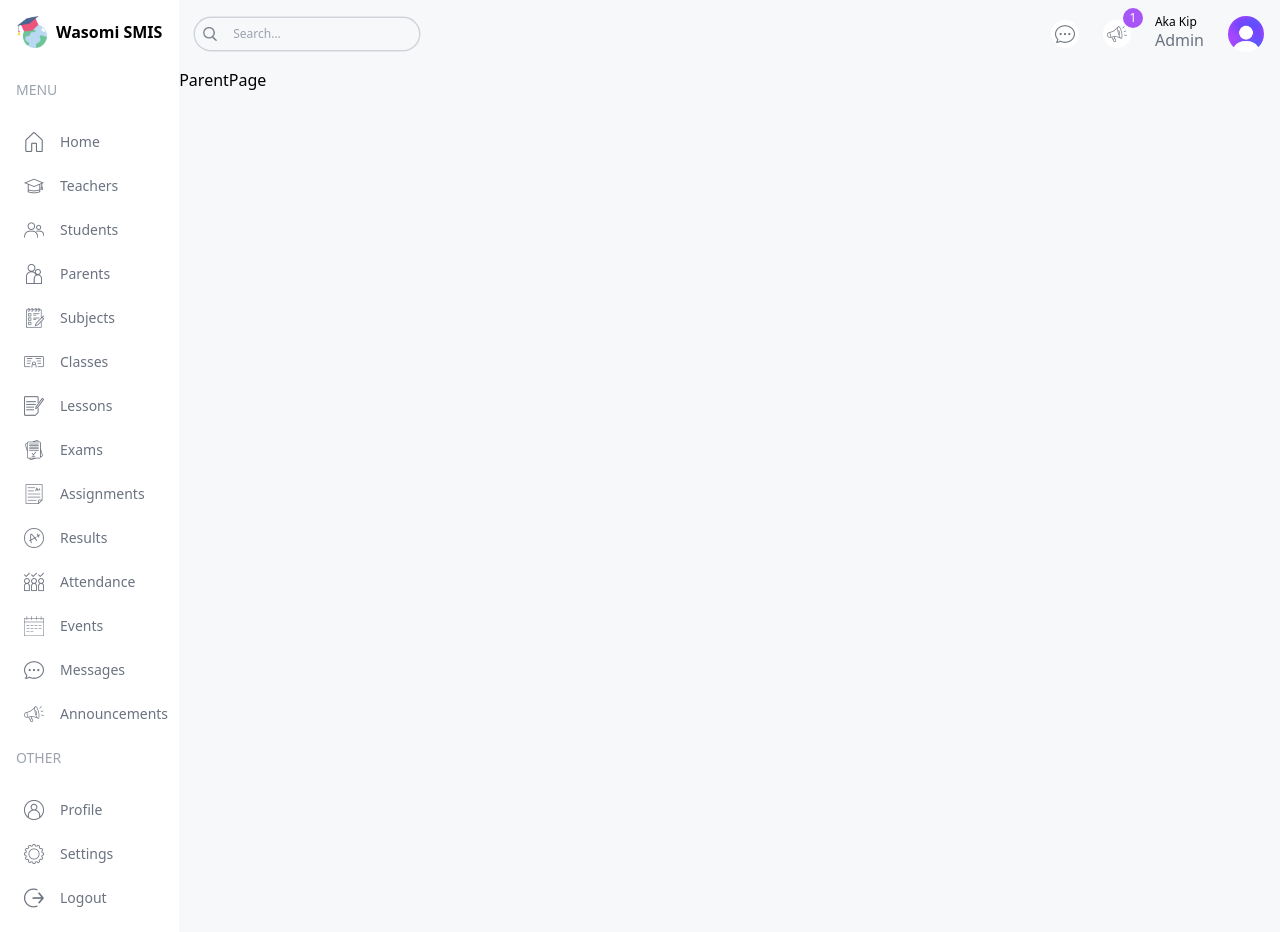
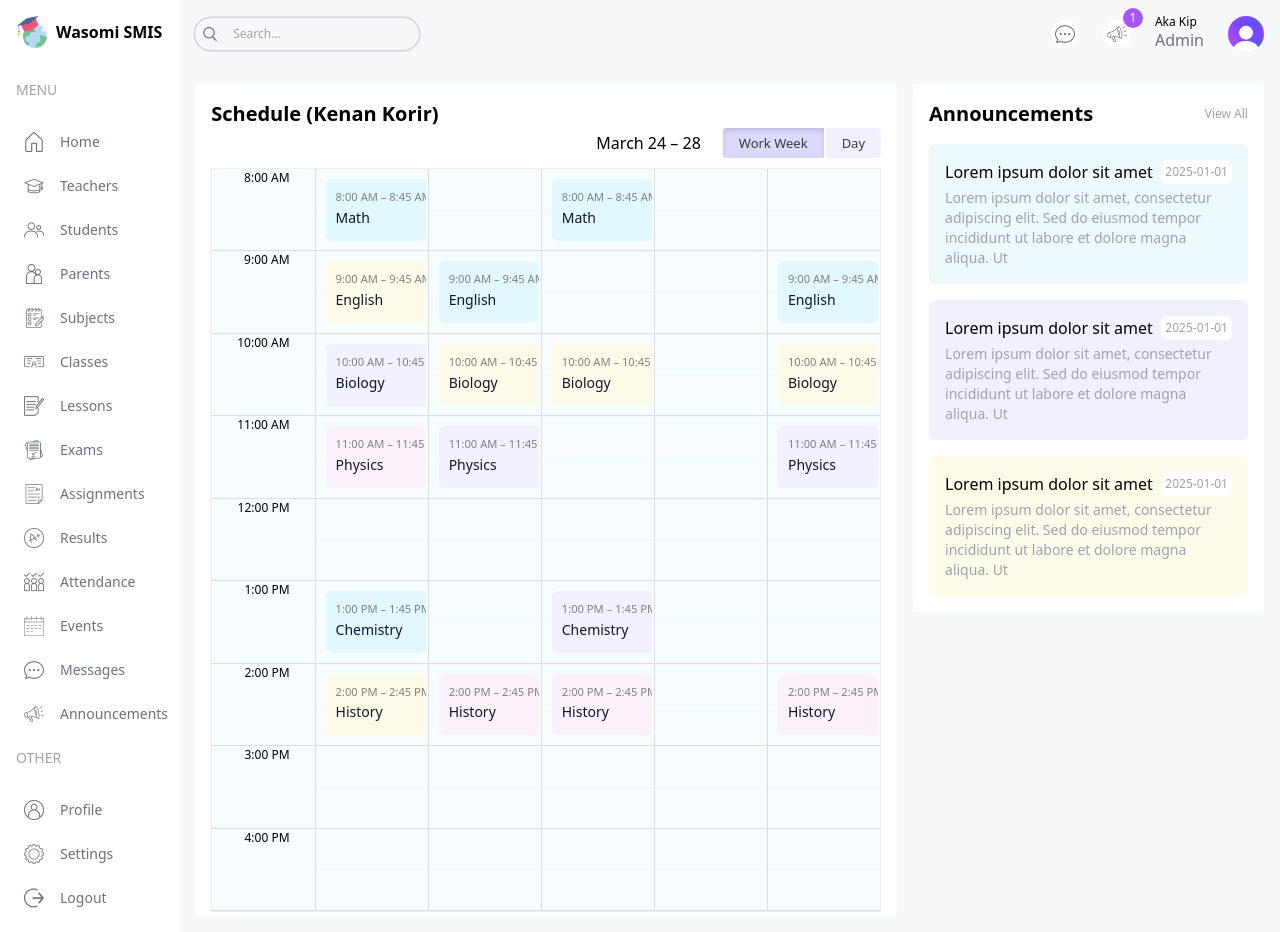
Before and after one commit to kazini-hr/frontend, a Next.js app: page /parent in a window 1280 px wide. Built offline with nearby package versions, Linux system fonts and the light colour scheme.

Commit message:
parents and teachers home pages

```diff
--- a/app/(dashboard)/layout.tsx
+++ b/app/(dashboard)/layout.tsx
@@ -23,7 +23,7 @@
         <Menu />
       </div>
       {/* RIGHT */}
-      <div className="w-[86%] md:w-[92%] lg:w-[84%] xl:w-[86%] bg-[#F7F8FA] overflow-scroll">
+      <div className="w-[86%] md:w-[92%] lg:w-[84%] xl:w-[86%] bg-[#F7F8FA] overflow-scroll flex flex-col">
         <Navbar />
         {children}
       </div>
--- a/app/(dashboard)/parent/page.tsx
+++ b/app/(dashboard)/parent/page.tsx
@@ -1,7 +1,23 @@
+import Announcements from '@/app/components/announcements';
+import MyCalendar from '@/app/components/big-calendar';
 import React from 'react';
 
 const ParentPage = () => {
-  return <div>ParentPage</div>;
+  return (
+    <div className="flex flex-1 p-4 gap-4 flex-col md:flex-row">
+      {/* LEFT */}
+      <div className="w-full xl:w-2/3">
+        <div className="h-full bg-white p-4 rounded-md">
+          <h1 className="text-xl font-semibold">Schedule (Kenan Korir)</h1>
+          <MyCalendar />
+        </div>
+      </div>
+      {/* RIGHT */}
+      <div className="w-full xl:w-1/3 flex flex-col gap-8">
+        <Announcements />
+      </div>
+    </div>
+  );
 };
 
 export default ParentPage;
--- a/app/(dashboard)/teacher/page.tsx
+++ b/app/(dashboard)/teacher/page.tsx
@@ -1,7 +1,23 @@
+import Announcements from '@/app/components/announcements';
+import MyCalendar from '@/app/components/big-calendar';
 import React from 'react';
 
 const TeacherPage = () => {
-  return <div>TeacherPage</div>;
+  return (
+    <div className="flex flex-1 p-4 gap-4 flex-col md:flex-row">
+      {/* LEFT */}
+      <div className="w-full xl:w-2/3">
+        <div className="h-full bg-white p-4 rounded-md">
+          <h1 className="text-xl font-semibold">Schedule</h1>
+          <MyCalendar />
+        </div>
+      </div>
+      {/* RIGHT */}
+      <div className="w-full xl:w-1/3 flex flex-col gap-8">
+        <Announcements />
+      </div>
+    </div>
+  );
 };
 
 export default TeacherPage;
```
